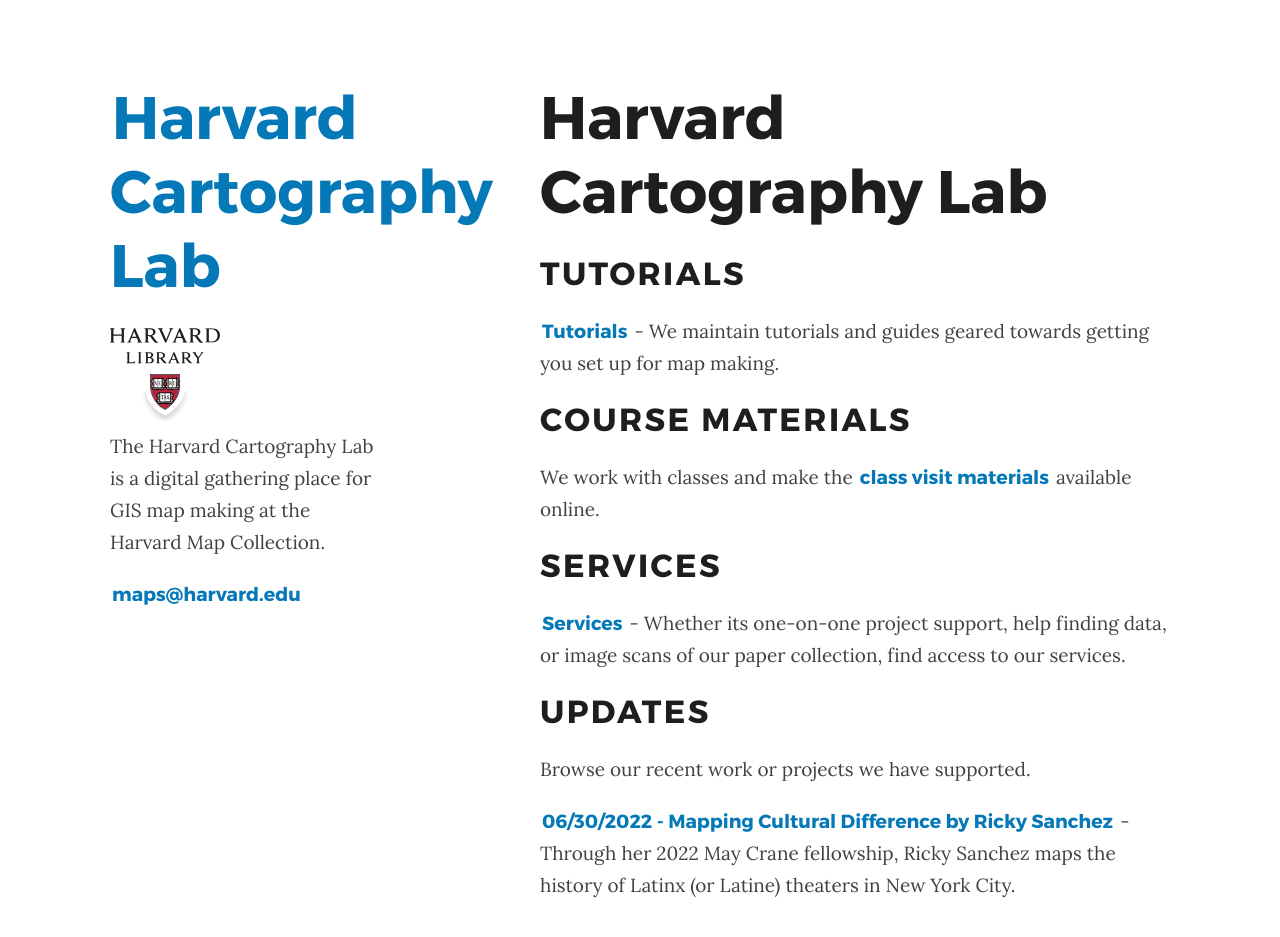
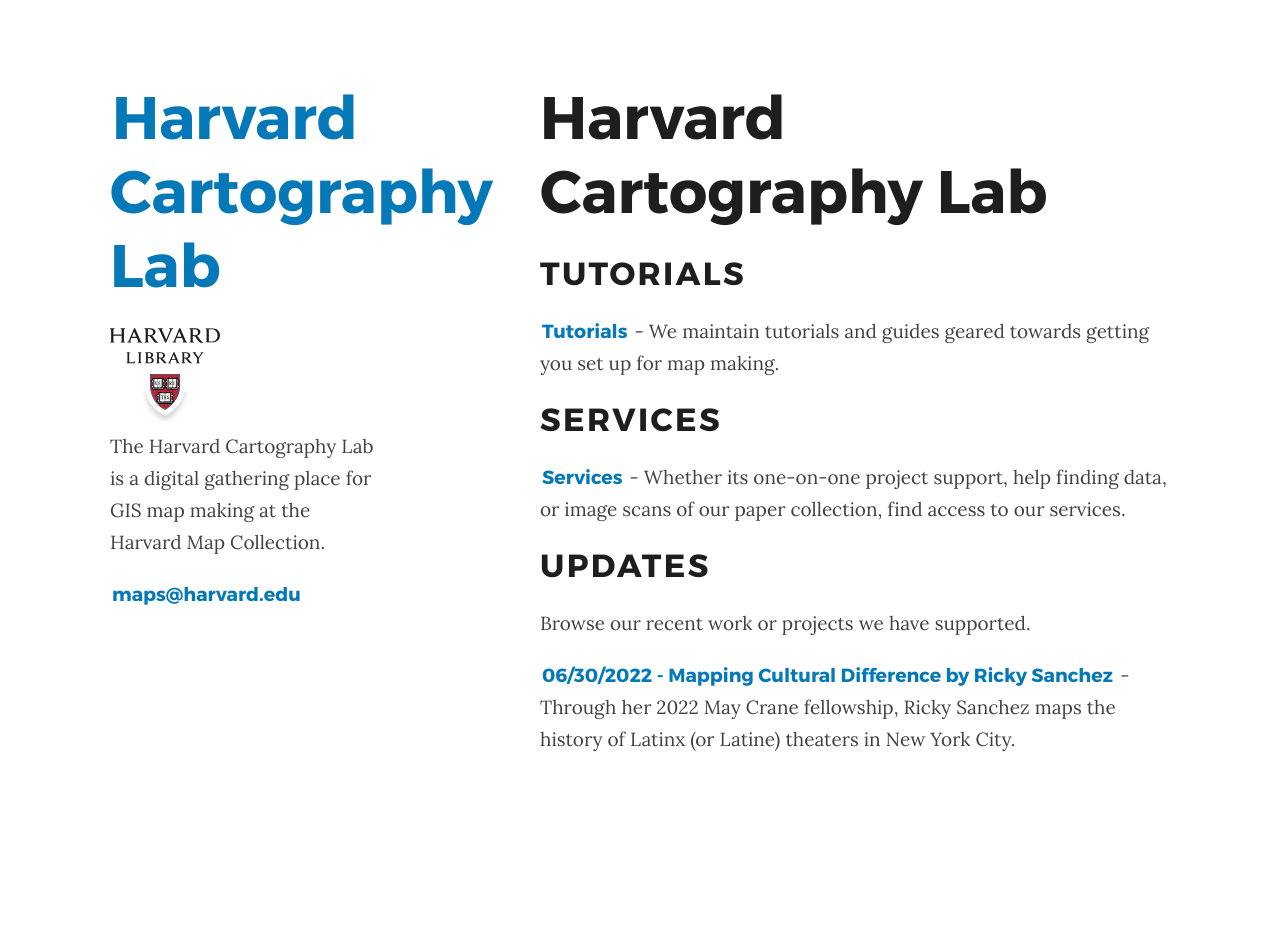
Before and after one commit to HarvardMapCollection/harvardmapcollection.github.io, a Jekyll site: the page built from index.md, in a window 1280 px wide and 972 px high. Shown: the top 937 px of the window. Built offline with Jekyll 4.4.1, drawn with Linux system fonts in a browser that asks for light colours.

Commit message:
Update index.md

```diff
--- a/index.md
+++ b/index.md
@@ -8,9 +8,6 @@
 
 [Tutorials](https://harvardmapcollection.github.io/tutorials/) - We maintain tutorials and guides geared towards getting you set up for map making.
 
-## Course materials
-
-We work with classes and make the [class visit materials](https://harvardmapcollection.github.io/classes/) available online.
 
 ## Services
 
```
